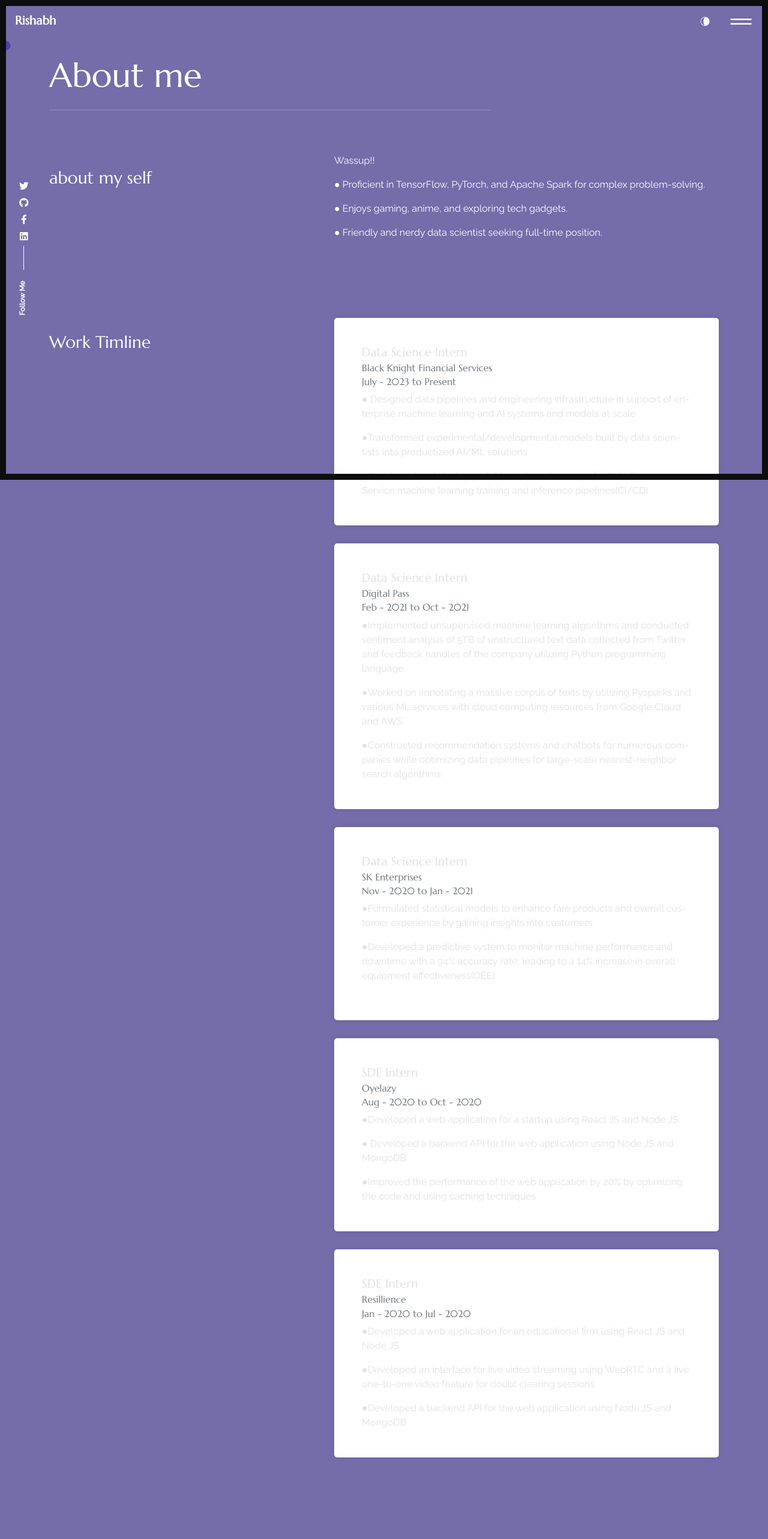
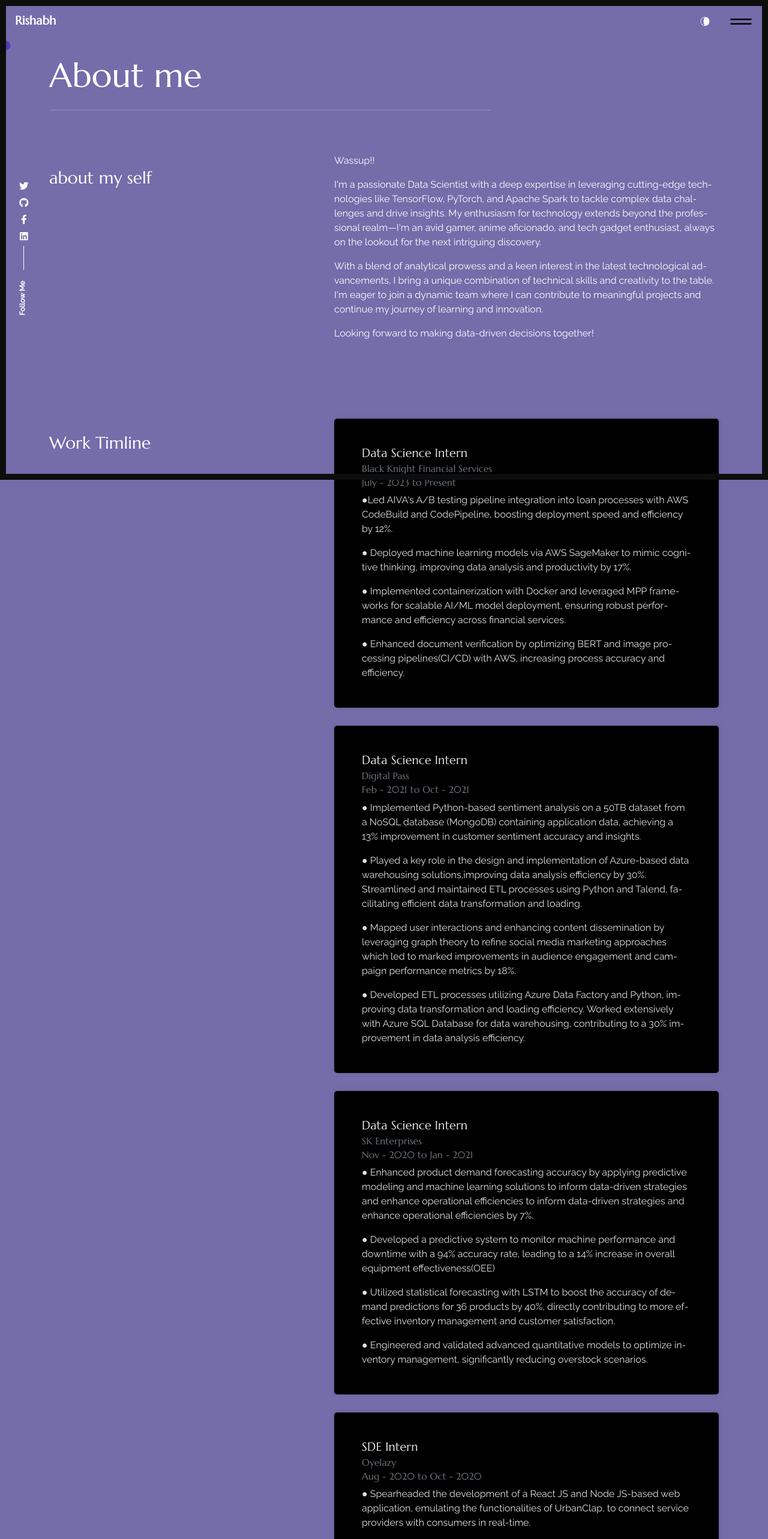
Before and after one commit to ris3abh/ris3abh.github.io, a React (Create React App) app: page /about in a window 1280 px wide. Shown: the top 2566 px of the page at 60% size. Built offline with nearby package versions, Linux system fonts and the light colour scheme.

Commit message:
new changes to the website about section

```diff
--- a/src/content_option.js
+++ b/src/content_option.js
@@ -20,49 +20,56 @@ const introdata = {
 const dataabout = {
     title: "about my self",
     aboutme: "Wassup!!",
-    aboutme1: "● Proficient in TensorFlow, PyTorch, and Apache Spark for complex problem-solving.",
-    aboutme2: "● Enjoys gaming, anime, and exploring tech gadgets.",
-    aboutme3: "● Friendly and nerdy data scientist seeking full-time position.",
+    aboutme1: "I'm a passionate Data Scientist with a deep expertise in leveraging cutting-edge technologies like TensorFlow, PyTorch, and Apache Spark to tackle complex data challenges and drive insights. My enthusiasm for technology extends beyond the professional realm—I'm an avid gamer, anime aficionado, and tech gadget enthusiast, always on the lookout for the next intriguing discovery.",
+    aboutme2: "With a blend of analytical prowess and a keen interest in the latest technological advancements, I bring a unique combination of technical skills and creativity to the table. I'm eager to join a dynamic team where I can contribute to meaningful projects and continue my journey of learning and innovation.",
+    aboutme3: "Looking forward to making data-driven decisions together!",
 };
 
 const worktimeline = [{
     jobtitle: "Data Science Intern",
     where: "Black Knight Financial Services",
     date: "July - 2023 to Present",
-    description1: "● Designed data pipelines and engineering infrastructure in support of enterprise machine learning and AI systems and models at scale",
-    description2: "●Transformed experimental/developmental models built by data scientists into productized AI/ML solutions",
-    description3: "●Developed and deploy scalable tools and services for Data Science as a Service machine learning training and inference pipelines(CI/CD)",
+    description1: "●Led AIVA's A/B testing pipeline integration into loan processes with AWS CodeBuild and CodePipeline, boosting deployment speed and efficiency by 12%.",
+    description2: "● Deployed machine learning models via AWS SageMaker to mimic cognitive thinking, improving data analysis and productivity by 17%.",
+    description3: "● Implemented containerization with Docker and leveraged MPP frameworks for scalable AI/ML model deployment, ensuring robust performance and efficiency across financial services.",
+    description4: "● Enhanced document verification by optimizing BERT and image processing pipelines(CI/CD) with AWS, increasing process accuracy and efficiency."
 },
     {
         jobtitle: "Data Science Intern",
         where: "Digital Pass",
         date: "Feb - 2021 to Oct - 2021",
-        description1: "●Implemented unsupervised machine learning algorithms and conducted sentiment analysis of 5TB of unstructured text data collected from Twitter and feedback handles of the company utilizing Python programming language.",
-        description2:"●Worked on annotating a massive corpus of texts by utilizing Pysparks and various ML services with cloud computing resources from Google Cloud and AWS.",
-        description3: "●Constructed recommendation systems and chatbots for numerous companies while optimizing data pipelines for large-scale nearest-neighbor search algorithms",
+        description1: "● Implemented Python-based sentiment analysis on a 50TB dataset from a NoSQL database (MongoDB) containing application data, achieving a 13% improvement in customer sentiment accuracy and insights.",
+        description2: "● Played a key role in the design and implementation of Azure-based data warehousing solutions,improving data analysis efficiency by 30%. Streamlined and maintained ETL processes using Python and Talend, facilitating efficient data transformation and loading.",
+        description3: "● Mapped user interactions and enhancing content dissemination by leveraging graph theory to refine social media marketing approaches which led to marked improvements in audience engagement and campaign performance metrics by 18%.",
+        description4: "● Developed ETL processes utilizing Azure Data Factory and Python, improving data transformation and loading efficiency. Worked extensively with Azure SQL Database for data warehousing, contributing to a 30% improvement in data analysis efficiency."
     },
     {
         jobtitle: "Data Science Intern",
         where: "SK Enterprises",
         date: "Nov - 2020 to Jan - 2021",
-        description1: "●Formulated statistical models to enhance fare products and overall customer experience by gaining insights into customers",
-        description2: "●Developed a predictive system to monitor machine performance and downtime with a 94% accuracy rate, leading to a 14% increase in overall equipment effectiveness(OEE)",
+        description1: "● Enhanced product demand forecasting accuracy by applying predictive modeling and machine learning solutions to inform data-driven strategies and enhance operational efficiencies to inform data-driven strategies and enhance operational efficiencies by 7%.",
+        description2: "● Developed a predictive system to monitor machine performance and downtime with a 94% accuracy rate, leading to a 14% increase in overall equipment effectiveness(OEE)",
+        description3: "● Utilized statistical forecasting with LSTM to boost the accuracy of demand predictions for 36 products by 40%, directly contributing to more effective inventory management and customer satisfaction.",
+        description4: "● Engineered and validated advanced quantitative models to optimize inventory management, significantly reducing overstock scenarios."
     },
     {
         jobtitle: "SDE Intern",
         where: "Oyelazy",
         date: "Aug - 2020 to Oct - 2020",
-        description1: "●Developed a web application for a startup using React JS and Node JS",
-        description2: "● Developed a backend API for the web application using Node JS and MongoDB",
-        description3: "●Improved the performance of the web application by 20% by optimizing the code and using caching techniques",
+        description1: "● Spearheaded the development of a React JS and Node JS-based web application, emulating the functionalities of UrbanClap, to connect service providers with consumers in real-time.",
+        description2: "● Engineered a robust backend API leveraging Node JS and MongoDB, ensuring seamless data exchange and operational integrity for user transactions and service bookings.",
+        description3: "● Enhanced web application performance by 20% through strategic code optimization and the implementation of advanced caching techniques, leading to improved user experience and faster load times.",
+        description4: "● Contributed to the creation of a user-friendly interface, incorporating dynamic search functionalities and real-time service status updates to facilitate easier navigation and engagement for users.",
+
     },
     {
         jobtitle: "SDE Intern",
         where: "Resillience",
         date: "Jan - 2020 to Jul - 2020",
-        description1: "●Developed a web application for an educational firm using React JS and Node JS",
-        description2: "●Developed an interface for live video streaming using WebRTC and a live one-to-one video feature for doubt clearing sessions",
-        description3: "●Developed a backend API for the web application using Node JS and MongoDB",
+        description1: "● Developed a comprehensive React JS and Node JS web application for online tuition classes targeting IIT aspirants, featuring an intuitive user interface and seamless course navigation.",
+        description2: "● Implemented a cutting-edge live video streaming interface utilizing WebRTC, supporting both one-to-one and one-to-many conferencing options for interactive doubt clearing sessions.",
+        description3: "● Architected a scalable backend API using Node JS and MongoDB, catering to the educational platform's requirements for content delivery, user management, and live session scheduling.",
+        description4: "● Pioneered the integration of interactive whiteboard functionality within live video sessions, enabling real-time collaboration and problem-solving between instructors and students.",
     },
 ];
 
--- a/src/header/style.css
+++ b/src/header/style.css
@@ -5,20 +5,20 @@
 }
 
 .menu__button {
-    color: var(--text-color-2);
+    color: var(--text-color-1);
 }
 
 .menu__button:focus,
 .menu__button:hover {
-    color: var(--text-color-2);
+    color: var(--text-color-1);
     box-shadow: unset;
 }
 
 .menu__button svg {
     width: 2em;
     height: 2em;
-    fill: var(--text-color-2);
-    color: var(--text-color-2);
+    fill: var(--primary-color2);
+    color: var(--primary-color2);
 }
 
 .nav_ac {
@@ -36,7 +36,7 @@
 }
 
 .nav_ac:hover {
-    color: var(--text-color-3);
+    color: var(--text-color-2);
 }
 
 .br-top,
--- a/src/index.css
+++ b/src/index.css
@@ -1,7 +1,10 @@
 :root {
     --bg-color: #62589edf;
     --primary-color: #0d0d0d;
+    --primary-color2: #000;
     --secondary-color: #fff;
+    --menu-color1: #fff;
+    --text-color1: #000;
     --text-color: #fff;
     --text-color-2: #fff;
     --text-color-3: rgb(97, 63, 131);
@@ -11,7 +14,9 @@
 [data-theme="light"] {
     --bg-color: #ffffff;
     --primary-color: #ffffff;
-    --secondary-color: #000;
+    --primary-color2: #000;
+    --secondary-color: #fff;
+    --menu-color1: #000;
     --text-color: #000;
     --text-color-2: #000;
     --text-color-3: rgb(255, 255, 255);
--- a/src/pages/about/index.js
+++ b/src/pages/about/index.js
@@ -56,6 +56,7 @@ export const About = () => {
                     <p className="card-text">{data.description1}</p>
                     <p className="card-text">{data.description2}</p>
                     <p className="card-text">{data.description3}</p>
+                    <p className="card-text">{data.description4}</p>
                   </div>
                 </div>
               );
--- a/src/pages/about/style.css
+++ b/src/pages/about/style.css
@@ -102,7 +102,7 @@
 .card {
     border: 0;
     border-radius: 5px;
-    background: var(--secondary-color);
+    background: var(--primary-color2);
     box-shadow: 0 0 10px 0 rgba(0, 0, 0, 0.1);
     margin-bottom: 30px;
     color: rgb(225, 225, 225);
```
Also changed, not shown: 11 other files (tests, documents, lock files or other folders).
